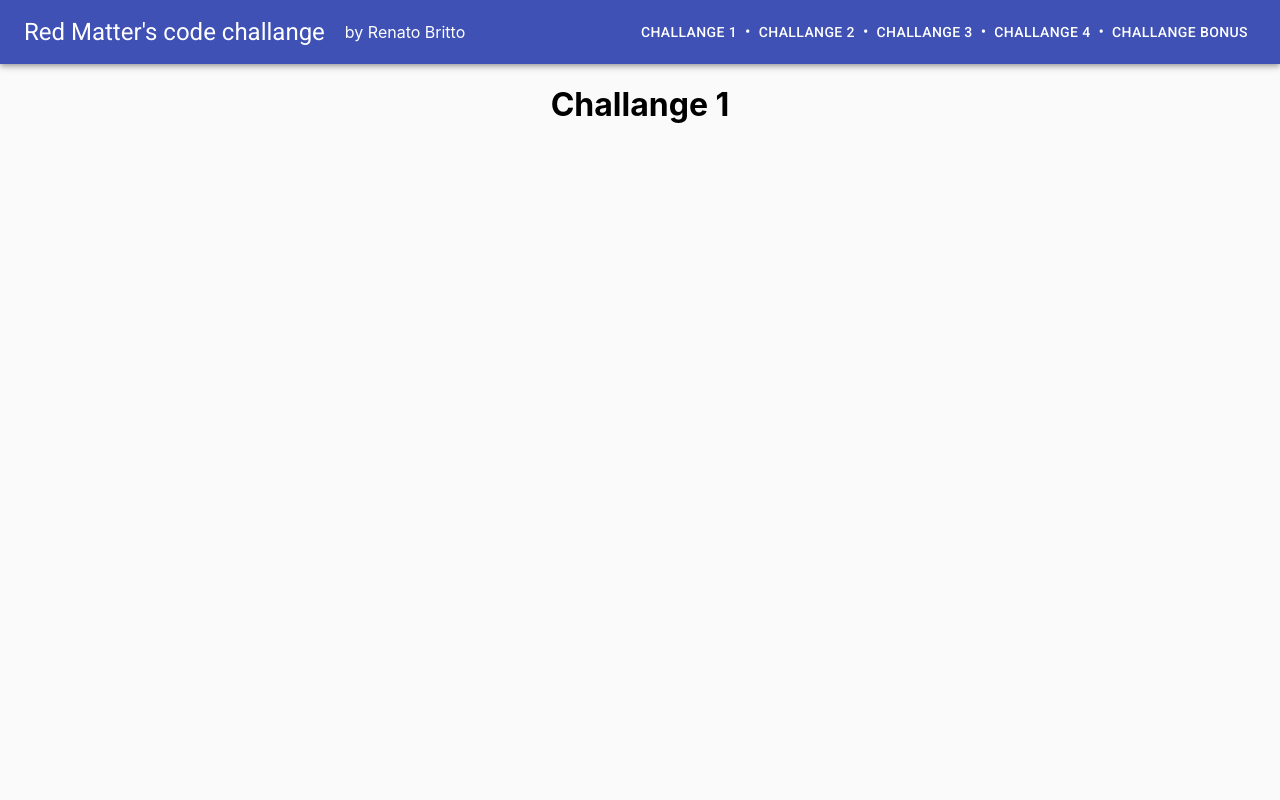
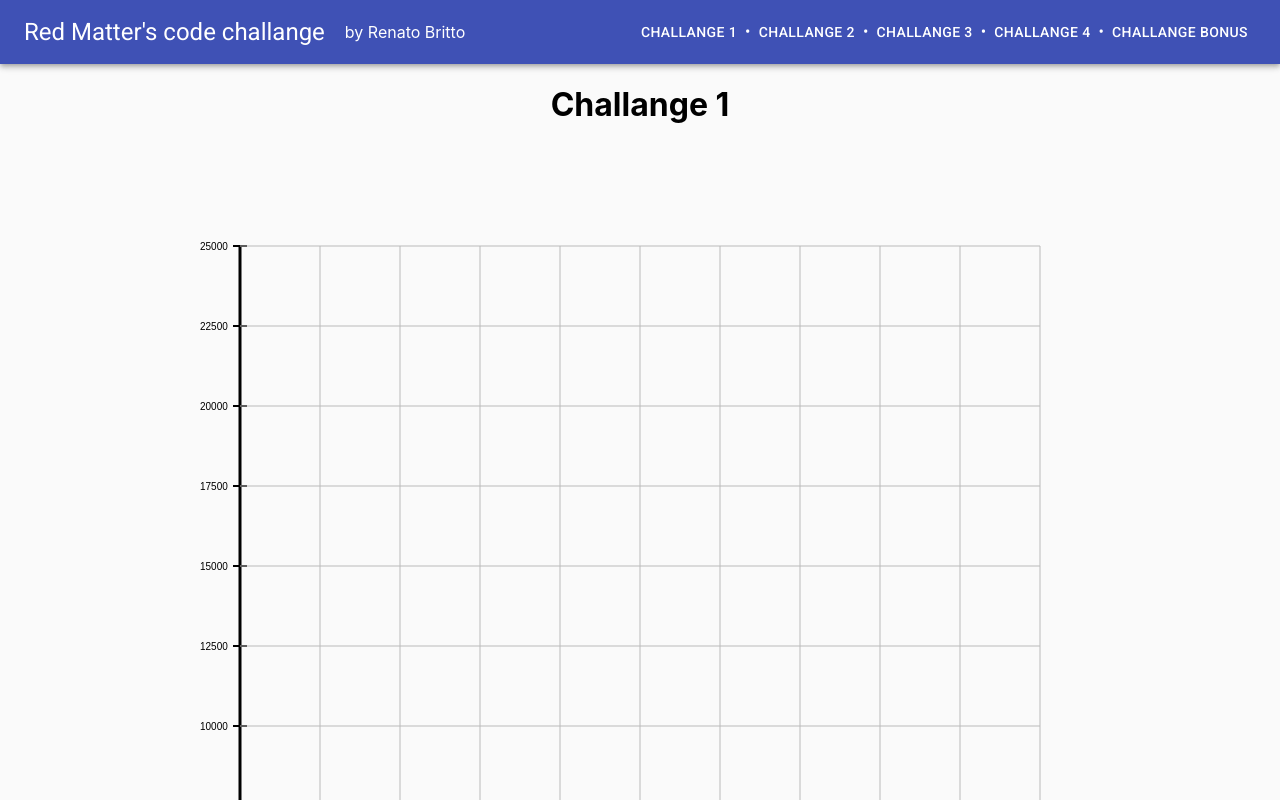
Before and after one commit to RenatoBrittoAraujo/red_matter_code_challange, a React (Create React App) app: page /challange_1 in a window 1280 px wide. Shown: the top 800 px of the page. Built offline with nearby package versions, Linux system fonts and the light colour scheme.

Commit message:
Create canvas plotter

```diff
--- /dev/null
+++ b/src/components/Canvas.js
@@ -0,0 +1,12 @@
+import React from 'react'
+import useCanvas from './useCanvas'
+
+const Canvas = props => {
+
+  const { draw, ...rest } = props
+  const canvasRef = useCanvas(draw)
+
+  return <canvas ref={canvasRef} {...rest}/>
+}
+
+export default Canvas
--- a/src/components/Challange1.js
+++ b/src/components/Challange1.js
@@ -1,5 +1,47 @@
-import React from 'react';
+import React from 'react'
 import { makeStyles } from '@material-ui/core/styles';
+import Canvas from './Canvas'
+import { MapTwoTone, MyLocationSharp } from '@material-ui/icons';
+
+/*
+  About the challange:
+    There are many magic numbers floating around here. As this is a code
+    challange, I've not taken the proper care to make the code beautiful,
+    my objective was solely to fullfill the challange here.
+*/
+
+const data = [
+  [ 198619, 182327, 96947, 196635],
+  [ 190812, 198648, 90738, 190065],
+  [ 185989, 195751, 98451, 186084],
+  [ 183427, 187377, 81139, 194941],
+  [ 195132, 193197, 71631, 186256],
+  [ 190417, 198065, 77642, 182257],
+  [ 195056, 207627, 59446, 91838],
+  [ 183397, 151944, 111610, 111637],
+  [ 207692, 191928, 108065, 112038],
+  [ 190221, 192832, 115585, 104890],
+  [ 193719, 200159, 95359, 83465],
+  [ 205421, 178546, 57777, 118342],
+  [ 190282, 135992, 105312, 83259],
+  [ 122317, 180897, 116984, 42136],
+  [ 186234, 147115, 21118, 52353],
+  [ 215352, 191865, 35746, 104579],
+  [ 127227, 190625, 58608, 126068],
+  [ 154717, 200857, 66317, 67820],
+  [ 87551, 88180, 99411, 116278],
+  [ 70234, 118126, 66264, 79860],
+  [ 83333, 106316, 55046, 136022],
+  [ 111130, 101929, 29539, 42758],
+  [ 59423, 70765, 82492, 59081],
+  [ 66899, 111391, 119097, 50261],
+  [ 84508, 81086, 131670, 121690],
+  [ 106041, 68309, 29146, 39835],
+  [ 76734, 103062, 27210, 85928],
+  [ 105879, 56701, 129143, 136780],
+  [ 86379, 91427, 137619, 58351],
+  [ 89941, 51729, 51592, 107206]
+]
 
 const useStyles = makeStyles((theme) => ({
   header: {
@@ -9,11 +51,136 @@ const useStyles = makeStyles((theme) => ({
   }
 }));
 
+const line = (ctx, x1, y1, x2, y2) => {
+  ctx.beginPath()
+  ctx.moveTo(x1, y1)
+  ctx.lineTo(x2, y2)
+  ctx.stroke()
+}
+
+const text = (ctx, params) => {
+  const { font, text, x, y } = params
+  if (params.style !== undefined) {
+    ctx.fillStyle = params.style
+  }
+  ctx.font = font;
+  ctx.fillText(text, x, y);
+}
+
+const graphLine = (ctx, params) => {
+
+  const { x1, y1, x2, y2, ib, ie } = params
+
+  // Draw line
+  ctx.lineWidth = 3
+  line(ctx, x1, y1, x2, y2)
+
+  // Draw markings and text
+  ctx.lineWidth = 2
+  let counter = 10
+
+  if (x1 == x2) {
+    let interval = Math.max(y1, y2) - Math.min(y1, y2)
+    interval /= 10
+    for (let y = Math.min(y1, y2); y < Math.max(y1, y2); y += interval) {
+      line(ctx, x1 - 7, y, x1 + 7, y)
+      let text_write = ((Math.abs(ib - ie) / 10) * counter).toString()
+      if (text_write.length > 6) text_write = text_write.substring(0, 6)
+      text(ctx, {
+        font: "Arial black 30px",
+        style: "black",
+        text: text_write,
+        x: x1 - 40,
+        y: y + 4
+      })
+      counter--
+    }
+  } else if (y1 == y2) {
+    let interval = Math.max(x1, x2) - Math.min(x1, x2)
+    interval /= 10
+    for (let x = Math.max(x1, x2); x > Math.min(x1, x2); x -= interval) {
+      line(ctx, x, y1 - 7, x, y1 + 7)
+      let text_write = ((Math.abs(ib - ie) / 10) * counter).toString()
+      if (text_write.length > 6) text_write = text_write.substring(0, 6)
+      text(ctx, {
+        font: "Arial black 30px",
+        style: "black",
+        text: text_write,
+        x: x - 12,
+        y: y1 + 20
+      })
+      counter--
+    }
+  } else {
+    throw "Line is not vertical nor horizontal"
+  }
+}
+
+const createPlotGraph = (ctx, params) => {
+  const { x1, x2, y1, y2, ibx, iex, iby, iey } = params
+  ctx.strokeStyle = '#000'
+  graphLine(ctx, {
+    x1: x1,
+    y1: y1,
+    x2: x1,
+    y2: y2,
+    ib: ibx,
+    ie: iex
+  })
+
+  graphLine(ctx, {
+    x1: x1,
+    y1: y2,
+    x2: x2,
+    y2: y2,
+    ib: iby,
+    ie: iey
+  })
+
+  ctx.strokeStyle = '#bababa'
+  // Horizontal plot lines
+  for (let i = 0; i < 10; i++) {
+    ctx.lineWidth = 1
+    const height = (Math.abs(y1 - y2) / 10) * i + Math.min(y1, y2)
+    line(ctx, x1, height, x2, height)
+  }
+  // Vertical plot lines
+  for (let i = 1; i <= 10; i++) {
+    ctx.lineWidth = 1
+    const width = (Math.abs(x1 - x2) / 10) * i + Math.min(x1, x2)
+    line(ctx, width, y1, width, y2)
+  }
+}
+
+const draw = (ctx, frameCount) => {
+  ctx.clearRect(0, 0, ctx.canvas.width, ctx.canvas.height)
+  ctx.fillStyle = '#ff0000'
+
+  createPlotGraph(ctx, {
+    x1: 100,
+    y1: 100,
+    x2: 900,
+    y2: 900,
+    ibx: 0,
+    iex: 25000,
+    iby: 0,
+    iey: 25000
+  })
+
+
+}
+
 function Challange1() {
   const classes = useStyles();
   return (
     <div className={classes.header}>
       <h1 className={classes.title}>Challange 1</h1>
+      <Canvas
+        draw={draw}
+        style={{
+          width: 1000,
+          height: 1000
+        }}/>
     </div>
   );
 }
--- /dev/null
+++ b/src/components/useCanvas.js
@@ -0,0 +1,45 @@
+
+import { useRef, useEffect } from 'react'
+
+const useCanvas = draw => {
+
+  const canvasRef = useRef(null)
+
+  function resizeCanvasToDisplaySize(canvas) {
+
+    const { width, height } = canvas.getBoundingClientRect()
+
+    if (canvas.width !== width || canvas.height !== height) {
+      canvas.width = width
+      canvas.height = height
+      return true // here you can return some usefull information like delta width and delta height instead of just true
+      // this information can be used in the next redraw...
+    }
+
+    return false
+  }
+
+  useEffect(() => {
+
+    const canvas = canvasRef.current
+    const context = canvas.getContext('2d')
+    let frameCount = 0
+    let animationFrameId
+
+    const render = () => {
+      frameCount++
+      resizeCanvasToDisplaySize(canvas)
+      draw(context, frameCount)
+      animationFrameId = window.requestAnimationFrame(render)
+    }
+    render()
+
+    return () => {
+      window.cancelAnimationFrame(animationFrameId)
+    }
+  }, [draw])
+
+  return canvasRef
+}
+
+export default useCanvas
```
